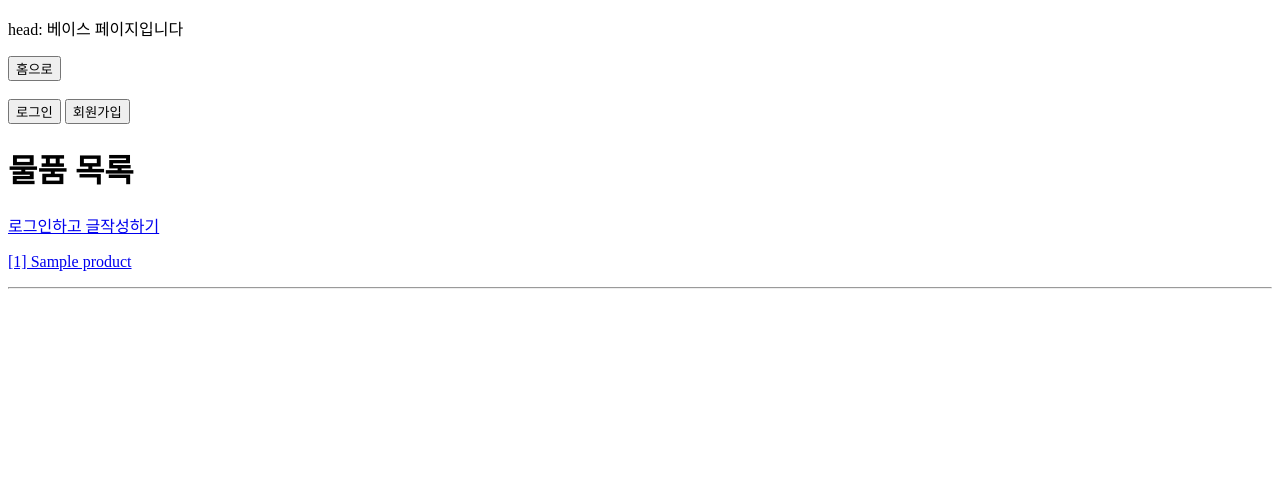
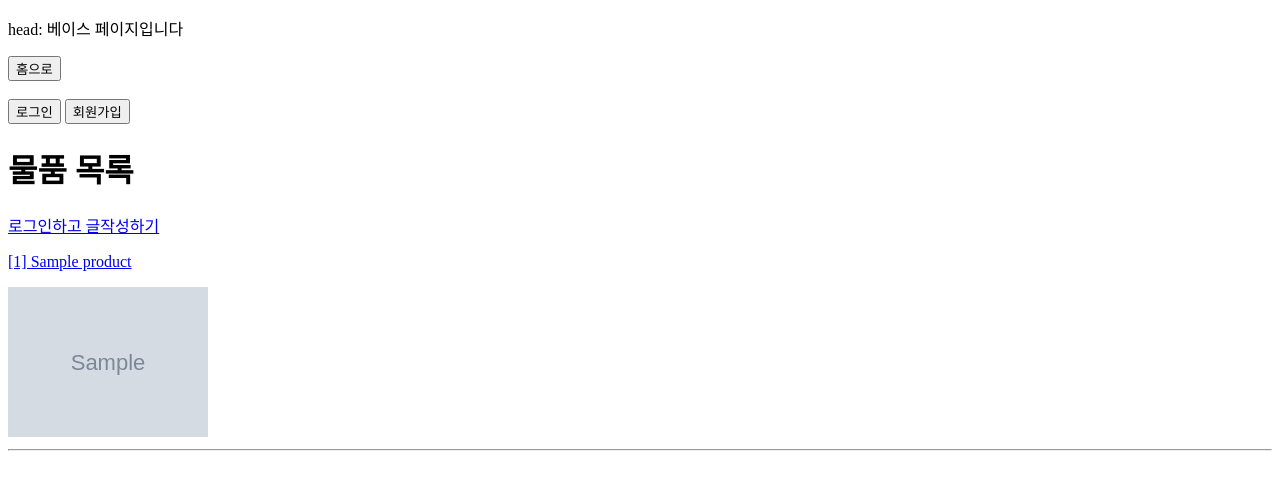
Before and after one commit to KUC23/spartamarket, a Django app: page /products/ in a window 1280 px wide. Shown: the top 490 px of the page. Run offline with Django 4.2, Linux system fonts and the light colour scheme; tables that the repository leaves empty hold one stand-in row (values such as "Sample post"); grey boxes marked "Sample" are stand-in pictures.

Commit message:
이미지 출력 버그 수정

```diff
--- a/products/templates/products/products.html
+++ b/products/templates/products/products.html
@@ -16,6 +16,9 @@
 {% for product in products %}
     <a href="{% url 'products:product_detail' product.pk %}">
     <p>[{{product.pk}}] {{ product.title }}</p>
+    {% if product.image %}
+    <img src="{{ product.image.url }}" alt="{{product.image.url}}">
+    {% endif %}
     </a>
     <hr>
 {% endfor %}
--- a/spartamarket/urls.py
+++ b/spartamarket/urls.py
@@ -20,9 +20,15 @@ from django.urls.conf import include
 from django.conf import settings
 from django.conf.urls.static import static
 
+
 urlpatterns = [
     path('admin/', admin.site.urls),
     path('products/', include('products.urls')),
     path('accounts/', include('accounts.urls')),
     path('users/', include('users.urls')),
 ]
+
+# 디버그 모드, 즉 개발모드인 경우에는 아래의 코드를 실행하라는 명령어어
+if settings.DEBUG:
+    # 개발 모드 중 미디어 파일의 경로를 찾아주는 명령어
+    urlpatterns += static(settings.MEDIA_URL, document_root=settings.MEDIA_ROOT)
--- a/static/css/style.css
+++ b/static/css/style.css
@@ -1,3 +1,3 @@
 img {
-    width: 250px;
+    width: 200px;
 }
--- a/templates/base.html
+++ b/templates/base.html
@@ -1,8 +1,10 @@
+{% load static %}
 <!DOCTYPE html>
 <html lang="en">
     <head>
         <meta charset="UTF-8">
         <meta name="viewport" content="width=device-width, initial-scale=1.0">
+        <link rel="stylesheet" href="{% static 'css/style.css' %}">
         <title>spartamarket</title>
         <p>head: 베이스 페이지입니다</p>
         <a href="{% url 'products:index' %}"><button>홈으로</button></a>
```
Also changed, not shown: media/images/test02_dEwKlU7.jpg (added), media/images/test03.jpg (added), media/images/test04.jpg (added), media/images/test05.png (added).
